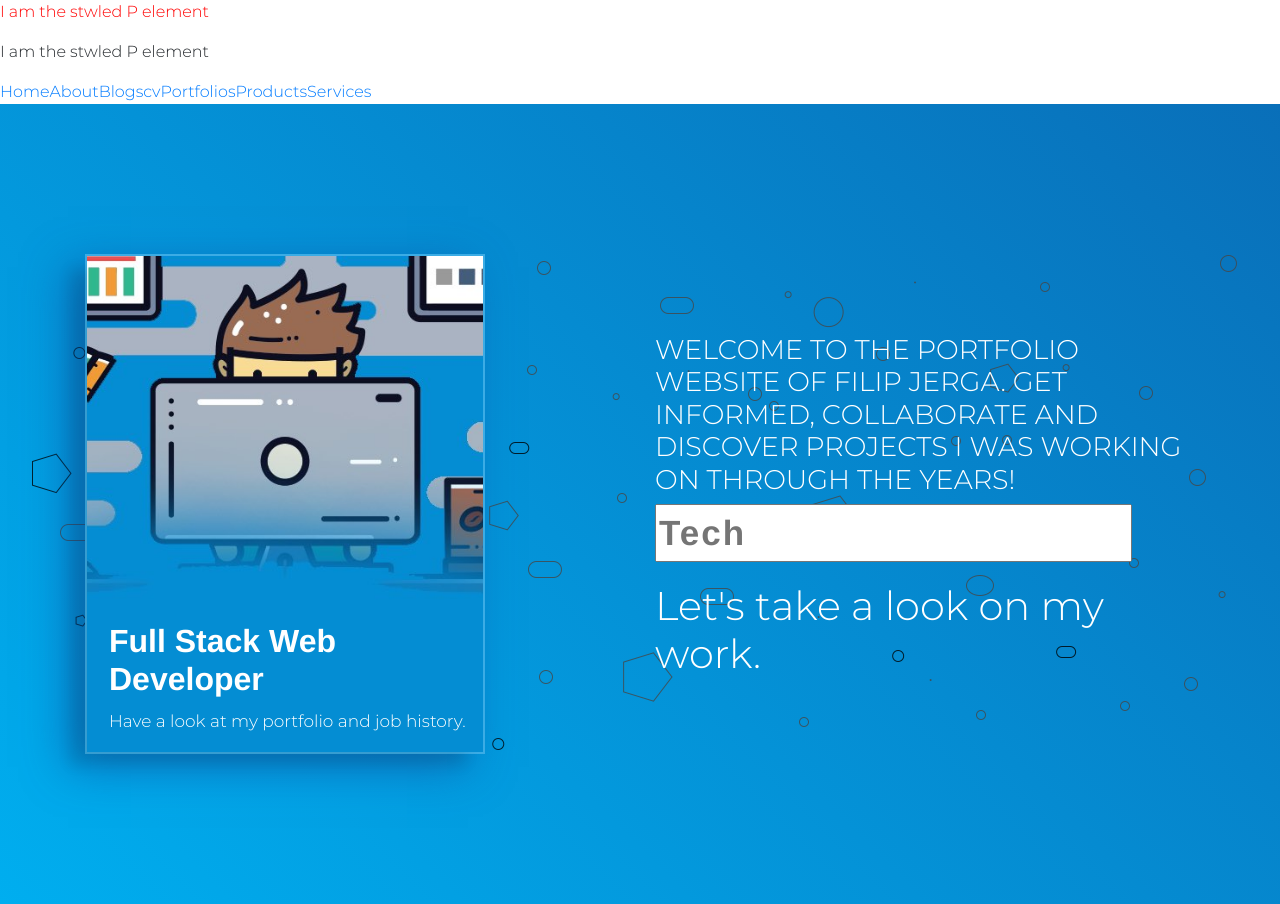
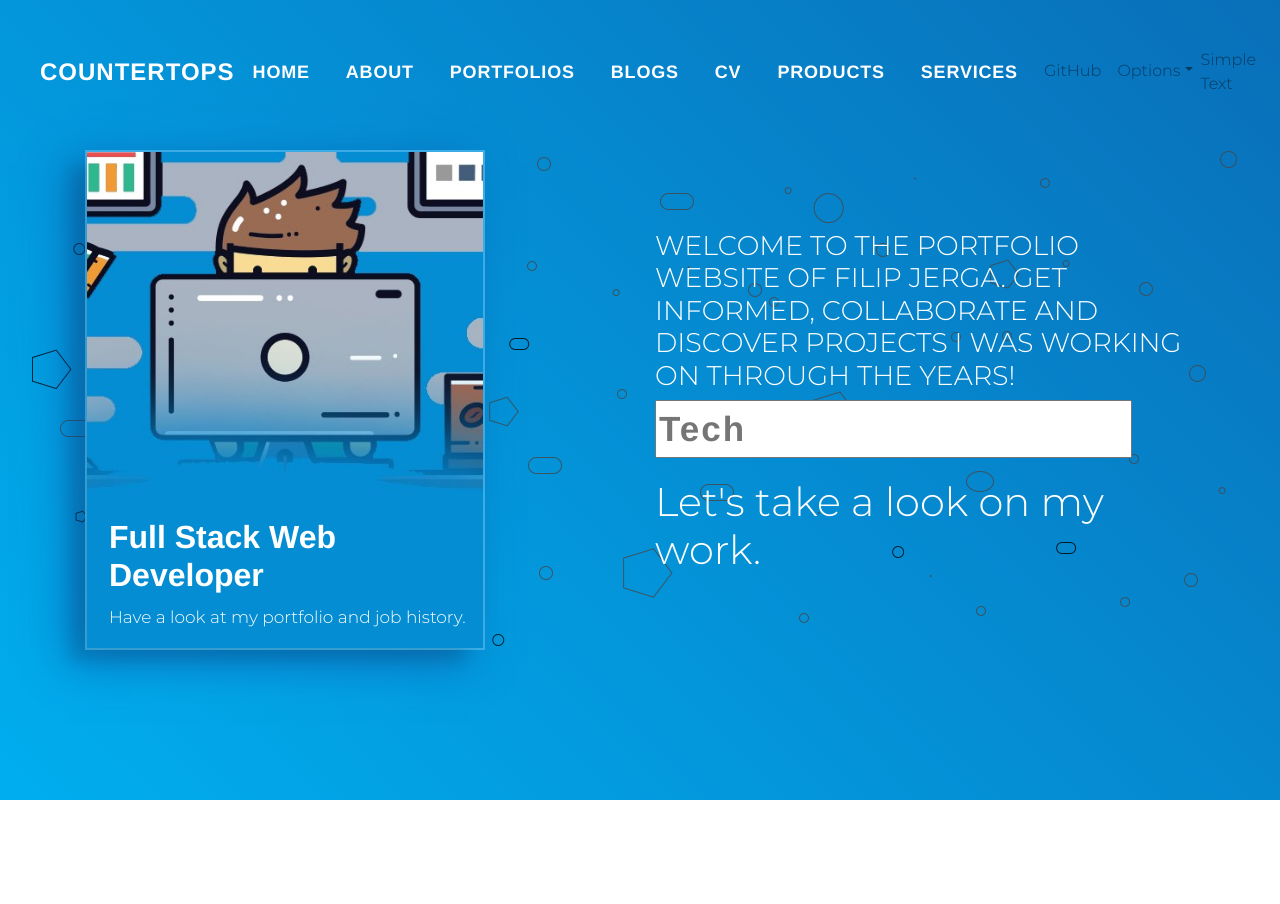
Before and after one commit to boloroyun/get-qoute-next, a Next.js app: page / in a window 1280 px wide. After the commit the page ends 800 px from the top, so only its background shows below. Built offline with nearby package versions, Linux system fonts and the light colour scheme; a web font is replaced by a local one.

Commit message:
header iimprovements

```diff
--- a/components/shared/Header.js
+++ b/components/shared/Header.js
@@ -1,44 +1,88 @@
-import React from 'react'
-import Link from 'next/link'
+import React, { useState } from "react";
+import {
+  Collapse,
+  Navbar,
+  NavbarToggler,
+  NavbarBrand,
+  Nav,
+  NavItem,
+  NavLink,
+  UncontrolledDropdown,
+  DropdownToggle,
+  DropdownMenu,
+  DropdownItem,
+  NavbarText,
+} from "reactstrap";
+import Link from "next/link";
 
-class Header extends React.Component {
-  render(){
-    return (
-      <React.Fragment>
-        <p className="customClass">I am the stwled P element</p>
-        <p className="customClassFromFile">I am the stwled P element</p>
+const BsNavLink = (props) => {
+  const { title, href } = props;
+  return (
+    <Link href={href}>
+      <a className="nav-link port-navbar-link">{title}</a>
+    </Link>
+  );
+};
 
+const Header = () => {
+  const [isOpen, setIsOpen] = useState(false);
+  const toggle = () => setIsOpen(!isOpen);
+  return (
+    <Navbar
+      className="port-navbar port-default absolute"
+      color="transparent"
+      light
+      expand="md"
+    >
         <Link href="/">
-          <a>Home</a>
+          <a className="port-navbar-brand">Countertops</a>
         </Link>
-        <Link href="/about">
-          <a>About</a>
-        </Link>
-        <Link href="/blogs">
-          <a>Blogs</a>
-        </Link>
-        <Link href="/cv">
-          <a>cv</a>
-        </Link>
-        <Link href="/portfolios">
-          <a>Portfolios</a>
-        </Link>
-        <Link href="/products">
-          <a>Products</a>
-        </Link>
-        <Link href="/services">
-          <a>Services</a>
-        </Link>
-        <style jsx global>
-          {`
-            .customClass {
-              color: red;
-            }
-          `}
-        </style>
-      </React.Fragment>
-    );
-  }
-}
+      <NavbarToggler onClick={toggle} />
+      <Collapse isOpen={isOpen} navbar>
+        <Nav className="mr-auto" navbar>
+          <NavItem className="port-navbar-item">
+            <BsNavLink href="/" title="Home" />
+          </NavItem>
+          <NavItem className="port-navbar-item">
+            <BsNavLink href="/about" title="About" />
+          </NavItem>
+          <NavItem className="port-navbar-item">
+            <BsNavLink href="/portfolios" title="Portfolios" />
+          </NavItem>
+          <NavItem className="port-navbar-item">
+            <BsNavLink href="/blogs" title="Blogs" />
+          </NavItem>
+          <NavItem className="port-navbar-item">
+            <BsNavLink href="/cv" title="CV" />
+          </NavItem>
+          <NavItem className="port-navbar-item">
+            <BsNavLink href="/products" title="Products" />
+          </NavItem>
+          <NavItem className="port-navbar-item">
+            <BsNavLink href="/services" title="Services" />
+          </NavItem>
 
-export default Header
+          <NavItem>
+            <NavLink href="https://github.com/reactstrap/reactstrap">
+              GitHub
+            </NavLink>
+          </NavItem>
+          <UncontrolledDropdown nav inNavbar>
+            <DropdownToggle nav caret>
+              Options
+            </DropdownToggle>
+            <DropdownMenu right>
+              <DropdownItem>Option 1</DropdownItem>
+              <DropdownItem>Option 2</DropdownItem>
+              <DropdownItem divider />
+              <DropdownItem>Reset</DropdownItem>
+            </DropdownMenu>
+          </UncontrolledDropdown>
+        </Nav>
+        <NavbarText>Simple Text</NavbarText>
+      </Collapse>
+    </Navbar>
+  );
+};
+
+export default Header;
--- /dev/null
+++ b/styles/components/header.scss
@@ -0,0 +1,39 @@
+
+
+// HEADER
+.port-navbar.port-default {
+  width: 100%;
+  z-index: 15;
+  padding: 40px;
+
+  .port-navbar {
+    &-brand {
+      color: white;
+      font-size: 24px;
+      text-transform: uppercase;
+      letter-spacing: 1px;
+      font-weight: bold;
+    }
+
+    &-item {
+      margin-left: 10px;
+      margin-right: 10px;
+    }
+
+    &-link {
+      color: white;
+      font-weight: bold;
+      letter-spacing: 0.8px;
+      font-size: 18px;
+      text-transform: uppercase;
+
+      &.active {
+      color: #dba919;
+      }
+
+      &:hover, &:focus {
+        color: #dba919;
+      }
+    }
+  }
+}
--- a/styles/main.scss
+++ b/styles/main.scss
@@ -1,4 +1,6 @@
 @import './shared/fonts';
+//components
+@import './components/header';
 //pages
 @import './index';
 
@@ -8,6 +10,11 @@
   width: 100%;
   font-family: 'Montserrat', 'Helvetica' !important;
 }
+
+.absolute {
+  position: absolute;
+}
+
 .self-typed{
   font-size: 35px;
   color: white;
```
